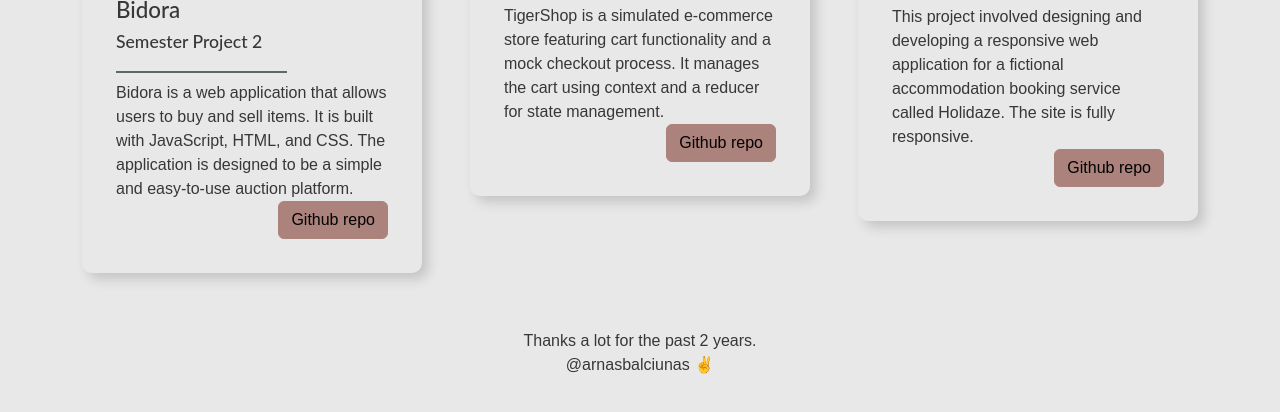
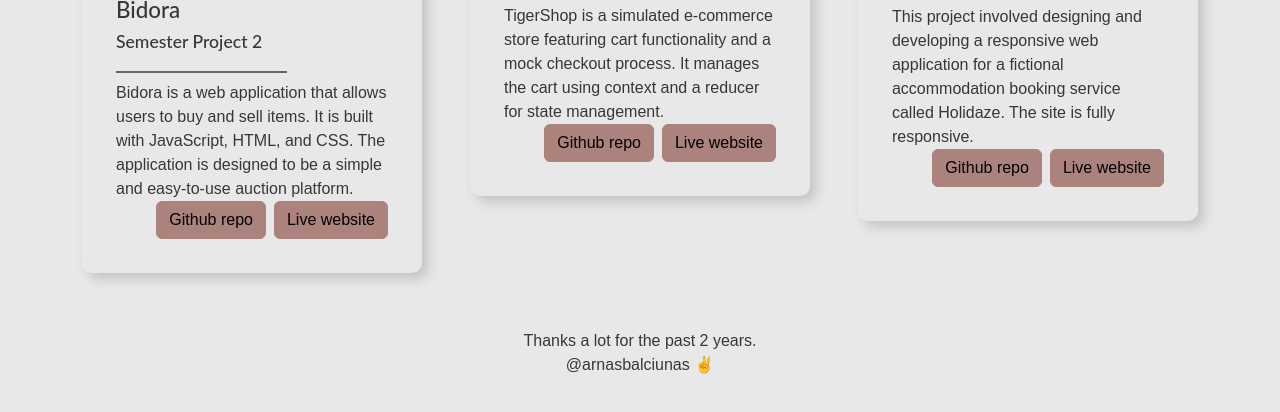
Before and after one commit to AB30001/portfolio2, a website: page index.html in a window 1280 px wide. Shown: the part 428-840 px from the top of the page. Drawn offline with Linux system fonts and the light colour scheme; a web font is replaced by a local one.

Commit message:
add live web btn

```diff
--- a/index.html
+++ b/index.html
@@ -64,8 +64,14 @@
                       <a
                         href="https://github.com/AB30001/SP-2-auction"
                         target="_blank"
+                        class="btn btn-primary me-2"
+                        >Github repo</a
+                      >
+                      <a
+                        href="https://66f079bec6af490fdffd995f--auction9999sp2.netlify.app/"
+                        target="_blank"
                         class="btn btn-primary"
-                        >Github repo</a
+                        >Live website</a
                       >
                     </div>
                   </div>
@@ -95,8 +101,14 @@
                       <a
                         href="https://github.com/AB30001/JavaScript-Frameworks---Course-Assignment"
                         target="_blank"
+                        class="btn btn-primary me-2"
+                        >Github repo</a
+                      >
+                      <a
+                        href="https://javascript-frameworks-course-assignme.netlify.app/"
+                        target="_blank"
                         class="btn btn-primary"
-                        >Github repo</a
+                        >Live website</a
                       >
                     </div>
                   </div>
@@ -126,8 +138,14 @@
                       <a
                         href="https://github.com/AB30001/Project-Exam-2"
                         target="_blank"
+                        class="btn btn-primary me-2"
+                        >Github repo</a
+                      >
+                      <a
+                        href="https://67bb9340cac48b0009501570--holidaze3333.netlify.app/#/"
+                        target="_blank"
                         class="btn btn-primary"
-                        >Github repo</a
+                        >Live website</a
                       >
                     </div>
                   </div>
```
Also changed, not shown: 1 other file.
